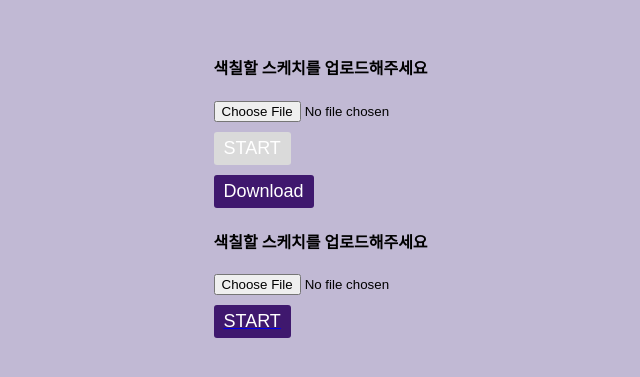
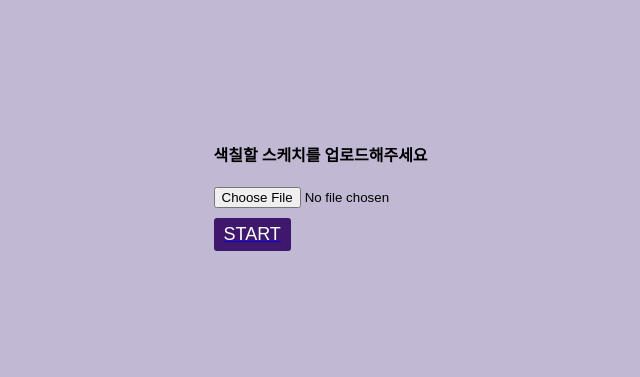
Before and after one commit to 2022POL/Chill_Web, a React (Create React App) app: page /coloring in a window 1280 px wide. Shown: the part 217-594 px from the top of the page, without its empty margins (300-940 px from the left). Built offline with nearby package versions, Linux system fonts and the light colour scheme.

Commit message:
페이지 오류 수정 및 버튼 오류 수정

```diff
--- a/src/Pages/Ai.js
+++ b/src/Pages/Ai.js
@@ -1,5 +1,5 @@
 import styled from "styled-components";
-import React from "react";
+import React, { useState } from "react";
 
 import MyButton from './../Components/button';
 import Image from "./../Components/Image";
@@ -8,21 +8,18 @@ import { Link } from "react-router-dom";
 
 const Ai = () => {
 
+    const [imageSrc, setImageSrc] = useState('');
+
     return (
         <Wrapper>
             <Upload_ment></Upload_ment>
-            <Image/>
-            <MyButton
-                text={'START'}
-            />
-            <MyButton
-                text={'Download'}
-            />
-            {/* <Link to = {"/Ai_complete"}>
+            <Image imageSrc={imageSrc} setImageSrc={setImageSrc}/>
+
+            <Link to = {"/Ai_complete"}>
                 <MyButton
                     text={"START"}
                 />
-            </Link>   */}
+            </Link>
 
         </Wrapper>
     );
--- a/src/Pages/Ai_complete.js
+++ b/src/Pages/Ai_complete.js
@@ -1,17 +1,23 @@
 import React from "react";
 import styled from "styled-components";
 import MyButton from './../Components/button';
-import Image from "./../Components/Image";
 
 const Coloring = () => {
+
+    const [imageSrc] = "./../img/chill_result.png";
+
+    const download = () => {
+        const link = document.createElement("a");
+        link.download = "aaa.png";
+        link.href = imageSrc;
+        link.click();
+    };
 
     return (
         <Wrapper>
             <h4>인공지능을 통해 자동으로 채색된 그림입니다.</h4>
-            <img className="ai_completed" src={require("./../img/chill.png")}/>
-            <MyButton
-                text={'Download'}
-            />
+            <img className="ai_completed" src={require("./../img/chill_result.png")} alt="profile"/>
+            <MyButton text={'Download'} onClick={download} disabled={!(imageSrc.length > 0)}/>
 
         </Wrapper>
     );
--- a/src/Pages/Coloring.js
+++ b/src/Pages/Coloring.js
@@ -2,36 +2,20 @@ import React, { useState } from "react";
 import styled from "styled-components";
 import MyButton from './../Components/button';
 import Image from "./../Components/Image";
-import Upload_ment from "./../Components/upload_ment";
 import { Link } from "react-router-dom";
 
 const Coloring = () => {
     const [imageSrc, setImageSrc] = useState('');
 
-    const download = () => {
-        const link = document.createElement("a");
-        link.download = "aaa.png";
-        link.href = imageSrc;
-        link.click();
-    };
-
     return (
         <Wrapper>
             <h4>색칠할 스케치를 업로드해주세요</h4>
             <Image imageSrc={imageSrc} setImageSrc={setImageSrc}/>
-            <MyButton text={'START'} onClick={download} disabled={!(imageSrc.length > 0)}/>
-            <MyButton
-                text={'Download'}
-            />
-
-            <Upload_ment></Upload_ment>
-            <Image/>
             <Link to = {"/Pallet_complete"}>
                 <MyButton
                     text={"START"}
                 />
             </Link>
-
         </Wrapper>
     );
 };
--- a/src/Pages/Pallet_complete.js
+++ b/src/Pages/Pallet_complete.js
@@ -1,17 +1,22 @@
 import React from "react";
 import styled from "styled-components";
 import MyButton from './../Components/button';
-import Image from "./../Components/Image";
 
 const Coloring = () => {
 
+    const [imageSrc] = "./../img/chill_result.png";
+
+    const download = () => {
+        const link = document.createElement("a");
+        link.download = "aaa.png";
+        link.href = imageSrc;
+        link.click();
+    };
+
     return (
         <Wrapper>
-            <img className="c_completed" src={require("./../img/chill_result.png")}/>
-
-            <MyButton
-                text={'Download'}
-            />
+            <img className="c_completed" src={require("./../img/chill_result.png")} alt="profile" />
+            <MyButton text={'Download'} onClick={download} disabled={!(imageSrc.length > 0)}/>
 
         </Wrapper>
     );
```
Also changed, not shown: 1 other file (tests, documents, lock files or other folders).
